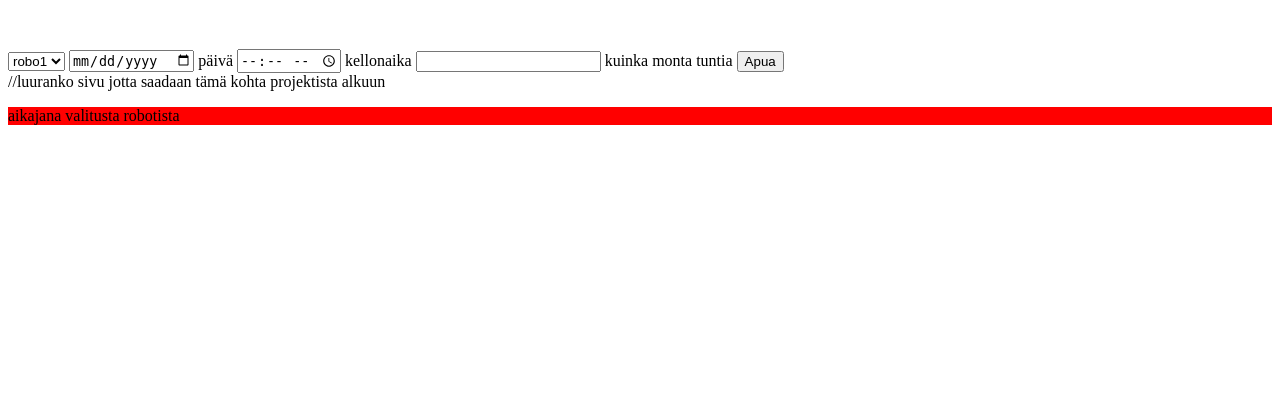
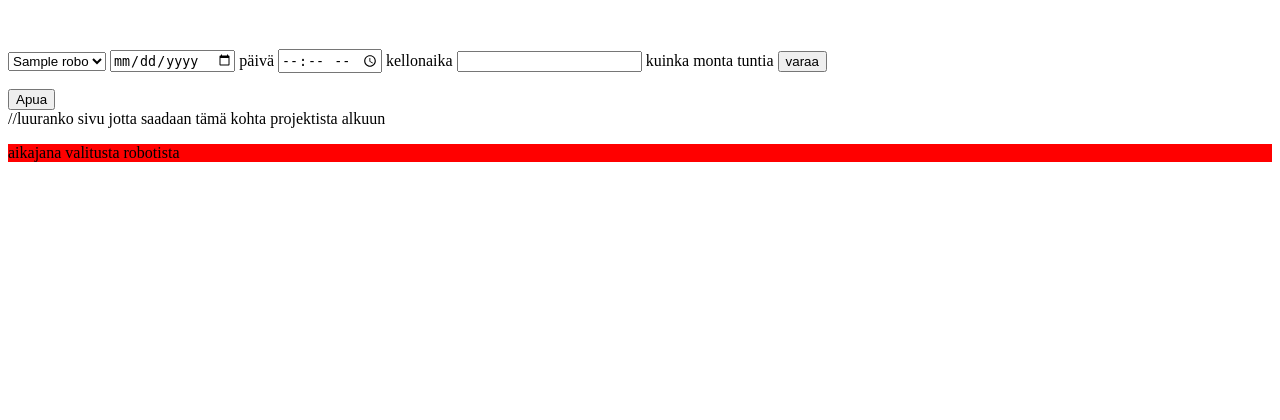
Before and after one commit to N0B0DY1408/robotti-imuri-ohjelma, a Flask app: template templates/varaus.html in a window 1280 px wide. Shown: the part 89-509 px from the top of the page. Run offline with Flask 3, Linux system fonts and the light colour scheme; the template is opened without the code that fills it: most values are stand-ins (such as "Sample title", 1, 10 or a date in 2020).

Commit message:
Update varaus.html

```diff
--- a/templates/varaus.html
+++ b/templates/varaus.html
@@ -15,23 +15,20 @@
 
     <nav>
         <!---navigointi mahdollisten sivujen välillä ja sign uppi ja kirjautuminen-->
-        <dialog id="varausDialog">
-            <button autofocus id="closeDialog">Sulje</button>
-            <p>haluatko varmistaa varauksen?</p>
-            <form class="popupform" method="post">
-                <button type="submit">lähetä</button>
-            </form> <!--pop up dialog tässä en testannut ollenkaan-->
-        </dialog>
-        <select name="robotit" id="robottidropdown">
-            <option value="robo1">robo1</option>
-            <option value="robo2">robo2</option>
-        </select>
-        <input type="date" id="varausdate">
-        <label for="varausdate">päivä</label>
-        <input type="time" id="varaustime">
-        <label for="varaustime">kellonaika</label>
-        <input type="number" id="varauspituus">
-        <label for="varauspituus">kuinka monta tuntia</label>
+        <form method="post">
+            <select name="robotit" id="robottidropdown" method="GET",required>
+                {% for robo in robots %}
+                <option value= "{{robo}}" SELECTED>{{robo}}</option>"
+                {% endfor %}
+            </select>
+            <input type="date" name="the_date" id="varausdate",required>
+            <label for="varausdate">päivä</label>
+            <input type="time" name="the_time"id="varaustime",required>
+            <label for="varaustime">kellonaika</label>
+            <input type="number" name="length" id="varauspituus",required>
+            <label for="varauspituus">kuinka monta tuntia</label>
+            <input type="submit" id="varaa" value="varaa">
+        </form>
 
         <button href="help.html">Apua</button>
         <br>
```
